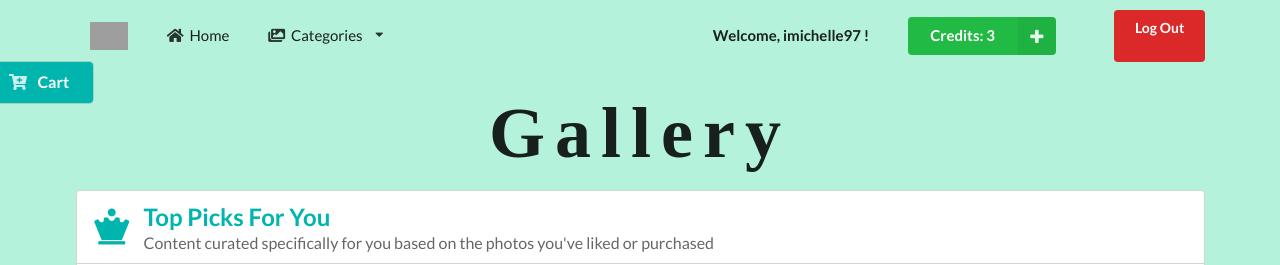
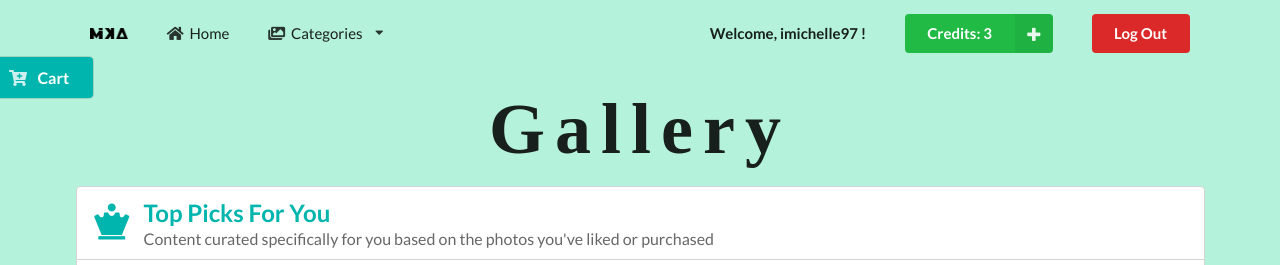
Before and after one commit to karllapuz/ImageWebService, a PHP site: page /gallery.php in a window 1280 px wide. Shown: the top 265 px of the page. Run offline with PHP 8.4, Linux system fonts and the light colour scheme; a user stored in the database is signed in; some libraries are stand-ins or nearby versions; some web fonts are replaced; grey boxes are pictures that could not be loaded.

Commit message:
Fix Logout button

```diff
--- a/gallery.php
+++ b/gallery.php
@@ -47,7 +47,7 @@
             <div id="navbar" class="ui container">
                 <div class="ui large secondary menu">
                     <div class="logo header item">
-                        <img src="assets/logo/MikaLogo.png" alt="Logo">
+                        <img src="assets/images/MikaLogo.png" alt="Logo">
                     </div>
                     <a class="item" href="profile.php">
                         <i class="home icon"></i>
@@ -84,9 +84,9 @@
                                 Credits: 3
                             </button>
                         </div>
-                        <a class="ui item">
+                        <div class="ui item">
                             <a class="ui negative button" href="gallery.php?action=logout">Log Out</a>
-                        </a>
+                        </div>
                     </div>
                 </div>
             </div>
```
